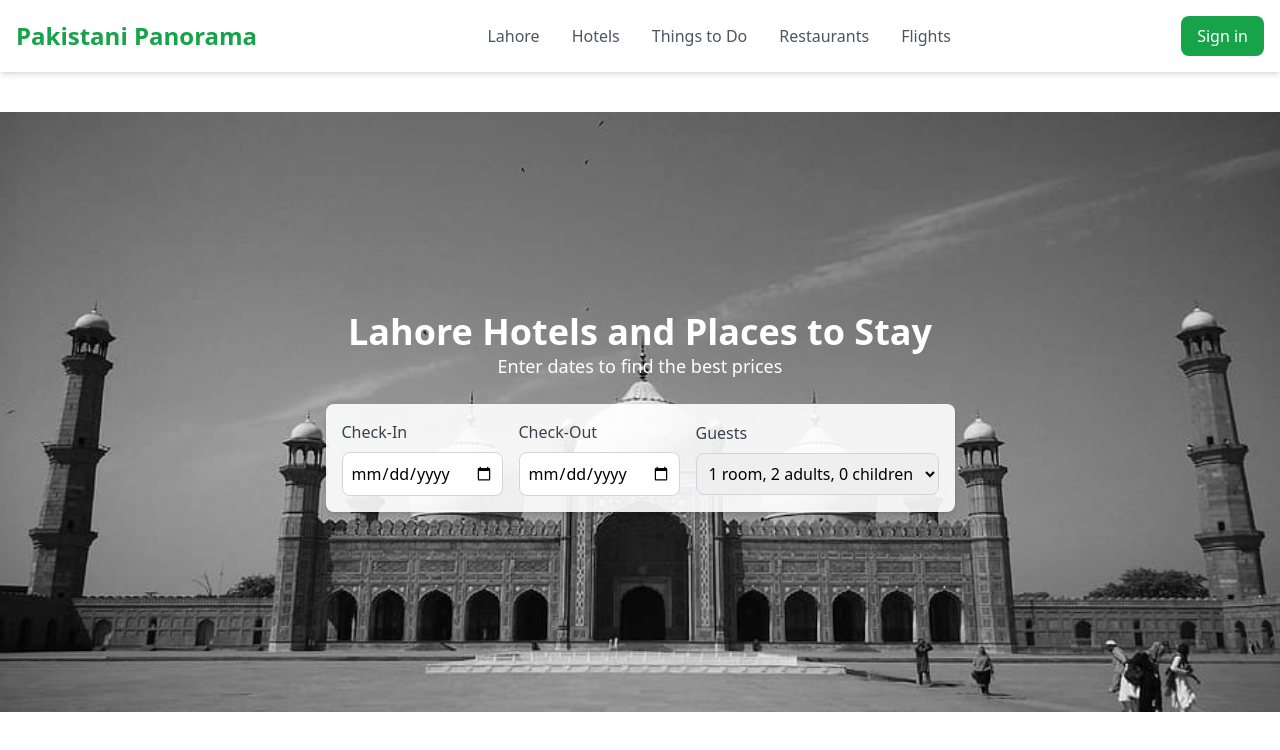
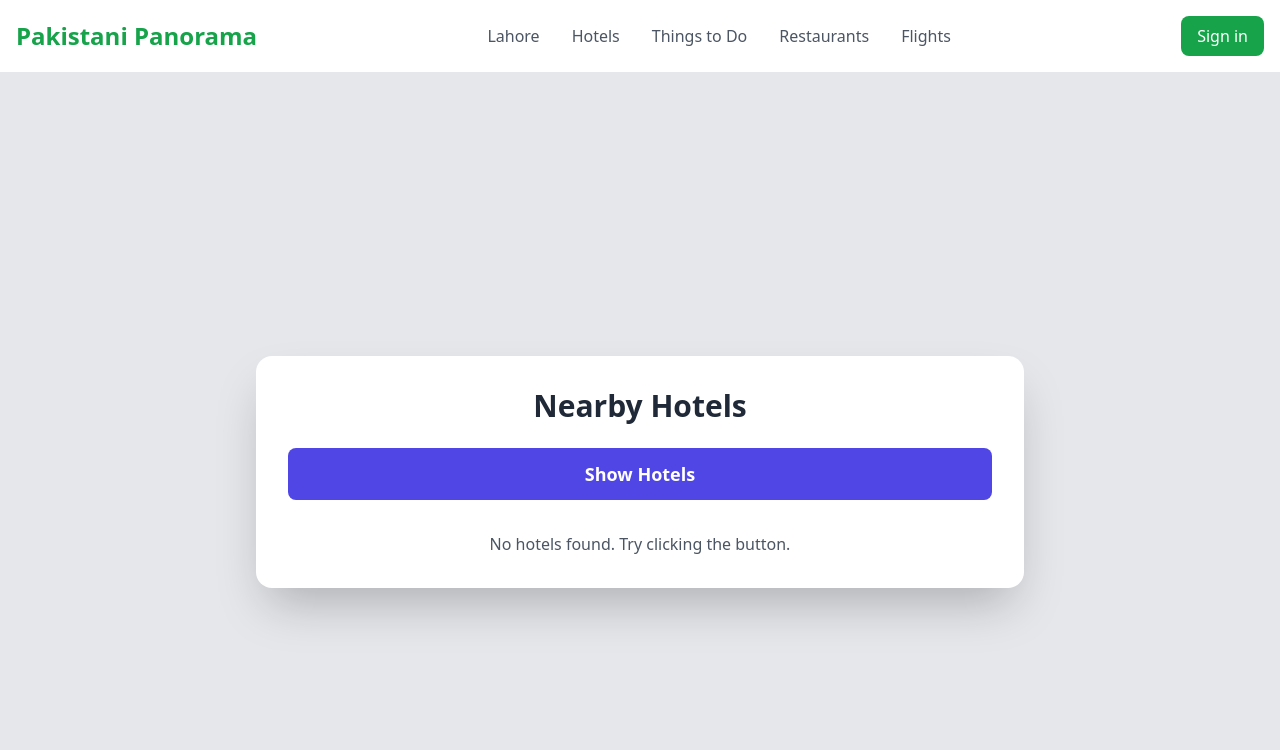
Before and after one commit to devshahmeerbukhari/pakistanii-panorama-fyp, a React (Create React App) app: page /components/hotels in a window 1280 px wide. Shown: the top 750 px of the page. Built offline with nearby package versions, Linux system fonts and the light colour scheme.

Commit message:
Some Changes

```diff
--- a/src/App.tsx
+++ b/src/App.tsx
@@ -1,18 +1,27 @@
 import React from 'react';
+import { Routes, Route } from 'react-router-dom'; // Import Routes and Route for routing
 import Navbar from './components/navbar';
 import SearchBar from './components/searchBar';
 import LoginAndRegisterPage from './components/loginSignupPage';
-//import LoginAndRegisterPage from './components/loginSignupPage';
+import HotelSearch from './components/hotels';
+// Import other components as needed
 
 const App = () => {
-    return (
-        <div className="font-sans">
-            <Navbar />
-
-            <SearchBar />
-            {/* <LoginAndRegisterPage/> */}
-        </div>
-    );
+  return (
+    <div className="font-sans">
+      <Navbar />
+      {/* <SearchBar /> */}
+      <Routes>
+        <Route path="/" element={<SearchBar />} /> {/* Example Home Route */}
+        <Route path="/lahore" element={<SearchBar />} />
+        <Route path="/components/hotels" element={<HotelSearch />} />
+        <Route path="/things-to-do" element={<SearchBar />} />
+        <Route path="/restaurants" element={<SearchBar />} />
+        <Route path="/flights" element={<SearchBar />} />
+        {/* Add other routes */}
+      </Routes>
+    </div>
+  );
 };
 
 export default App;
--- /dev/null
+++ b/src/components/hotels/index.tsx
@@ -0,0 +1,142 @@
+import React, { useState } from "react";
+
+// Define types for Geoapify response
+interface HotelProperties {
+  name: string;
+  address_line2: string | null;
+  icon: string; // Geoapify provides an icon URL for the place
+}
+
+interface Hotel {
+  properties: HotelProperties;
+}
+
+interface GeoapifyResponse {
+  features: {
+    properties: HotelProperties;
+  }[];
+}
+
+const HotelSearch: React.FC = () => {
+  const [hotels, setHotels] = useState<Hotel[]>([]);
+  const [loading, setLoading] = useState(false);
+  const [error, setError] = useState<string | null>(null);
+
+  /*https://myprojects.geoapify.com/api/zSfZJsxrq0Zwg2c7UlqR/keys*/
+
+  const GEOAPIFY_API_KEY = "4edf5f75939845488f9c252247d72b62"; // Replace with your Geoapify API key
+
+  // Function to get user location and fetch hotels
+  const fetchHotels = async () => {
+    setLoading(true);
+    setError(null);
+
+    if (!navigator.geolocation) {
+      setError("Geolocation is not supported by your browser.");
+      setLoading(false);
+      return;
+    }
+
+    navigator.geolocation.getCurrentPosition(
+      async (position) => {
+        const lat = position.coords.latitude;
+        const lon = position.coords.longitude;
+
+        try {
+          // Fetch hotels from Geoapify, including images
+          const response = await fetch(
+            `https://api.geoapify.com/v2/places?categories=accommodation.hotel&filter=circle:${lon},${lat},5000&limit=10&apiKey=${GEOAPIFY_API_KEY}`
+          );
+
+          if (!response.ok) {
+            throw new Error("Failed to fetch hotel data.");
+          }
+
+
+          const data: GeoapifyResponse = await response.json();
+          const hotelsData = data.features.map((hotel) => ({
+            properties: {
+              name: hotel.properties.name,
+              address_line2: hotel.properties.address_line2,
+              icon: hotel.properties.icon, // Geoapify icon
+            },
+          }));
+          await setHotels(hotelsData);
+        } catch (err) {
+          setError("Failed to fetch data. Please try again.");
+        } finally {
+          setLoading(false);
+        }
+      },
+      (err) => {
+        setError("Failed to get location. Please enable GPS.");
+        setLoading(false);
+      }
+    );
+  };
+
+  return (
+    <div className="min-h-screen bg-gray-200 flex justify-center items-center p-6">
+      <div className="bg-white p-8 rounded-2xl shadow-2xl w-full md:w-9/12 lg:w-8/12 max-w-3xl">
+        <h1 className="text-3xl font-semibold text-gray-800 text-center mb-6">
+          Nearby Hotels
+        </h1>
+
+        <button
+          onClick={fetchHotels}
+          disabled={loading}
+          className="w-full bg-indigo-600 text-white py-3 rounded-lg font-semibold text-lg transition duration-300 hover:bg-indigo-700 disabled:bg-gray-400 mb-4"
+        >
+          {loading ? "Fetching..." : "Show Hotels"}
+        </button>
+
+        {error && <p className="text-red-500 text-center mb-4">{error}</p>}
+
+        {hotels.length > 0 ? (
+          <div className="grid grid-cols-1 sm:grid-cols-2 lg:grid-cols-3 gap-6">
+            {hotels.map((hotel, index) => (
+              <div
+                key={index}
+                className="bg-white p-6 rounded-xl shadow-lg hover:shadow-2xl transition-shadow duration-300"
+              >
+                <h3 className="text-xl font-semibold text-gray-800 mb-2">
+                  {hotel.properties.name || "Unnamed Hotel"}
+                </h3>
+                <p className="text-gray-600">
+                  {hotel.properties.address_line2 || "Address not available"}
+                </p>
+
+                {/* Display hotel image or fallback image */}
+                {/* Display hotel icon or fallback image */}
+{hotel.properties.icon ? (
+  <div className="mt-4 w-full h-48 flex justify-center items-center">
+    <img
+      src={hotel.properties.icon} // This is a small icon, not a full hotel photo.
+      alt={hotel.properties.name}
+      className="w-12 h-12 object-contain"
+    />
+  </div>
+) : (
+  <div className="mt-4 w-full h-48 flex justify-center items-center">
+    <img
+      src="https://via.placeholder.com/300x200.png?text=Hotel+Image" // Placeholder image
+      alt="Hotel"
+      className="w-full h-48 object-cover rounded-lg"
+    />
+  </div>
+)}
+
+              </div>
+            ))}
+          </div>
+        ) : (
+          <p className="text-center text-gray-600 mt-4">
+            No hotels found. Try clicking the button.
+          </p>
+        )}
+      </div>
+    </div>
+  );
+};
+
+export default HotelSearch;
--- a/src/components/navbar/index.tsx
+++ b/src/components/navbar/index.tsx
@@ -1,6 +1,7 @@
 import { useState } from "react";
 import LoginAndRegisterPage from "../loginSignupPage"; // Import the login/register component
 import path from "path";
+import { Link } from "react-router-dom";
 
 const Navbar = () => {
   const [isModalOpen, setIsModalOpen] = useState(false);
@@ -8,8 +9,8 @@ const Navbar = () => {
   const [selectedMenuItem, setSelectedMenuItem] = useState(null); // State for tracking selected item
 
   const navigationMenueItems = [
-    { menue: "Lahore", path: "#" },
-    { menue: "Hotels", path: "#" },
+    { menue: "Lahore", path: "" },
+    { menue: "Hotels", path: "/components/hotels" },
     { menue: "Things to Do", path: "#" },
     { menue: "Restaurants", path: "#" },
     { menue: "Flights", path: "#" },
@@ -40,11 +41,13 @@ const Navbar = () => {
         <nav className="hidden md:hidden lg:flex flex-1 justify-center">
           <ul className="flex space-x-8 text-gray-600">
             {navigationMenueItems.map((menuItem, index) => (
-              <li
-                key={index}
-                className="hover:text-green-600 transition duration-300 cursor-pointer"
-              >
-                {menuItem.menue}
+              <li key={index}>
+                <Link
+                  to={menuItem.path}
+                  className="hover:text-green-600 transition duration-300 cursor-pointer"
+                >
+                  {menuItem.menue}
+                </Link>
               </li>
             ))}
           </ul>
--- a/src/index.tsx
+++ b/src/index.tsx
@@ -3,17 +3,17 @@ import ReactDOM from 'react-dom/client';
 import './index.css';
 import App from './App';
 import reportWebVitals from './reportWebVitals';
+import { BrowserRouter } from 'react-router-dom'; // <-- Import BrowserRouter
 
 const root = ReactDOM.createRoot(
   document.getElementById('root') as HTMLElement
 );
 root.render(
   <React.StrictMode>
-    <App />
+    <BrowserRouter> {/* <-- Wrap your App inside BrowserRouter */}
+      <App />
+    </BrowserRouter>
   </React.StrictMode>
 );
 
-// If you want to start measuring performance in your app, pass a function
-// to log results (for example: reportWebVitals(console.log))
-// or send to an analytics endpoint. Learn more: https://bit.ly/CRA-vitals
 reportWebVitals();
```
